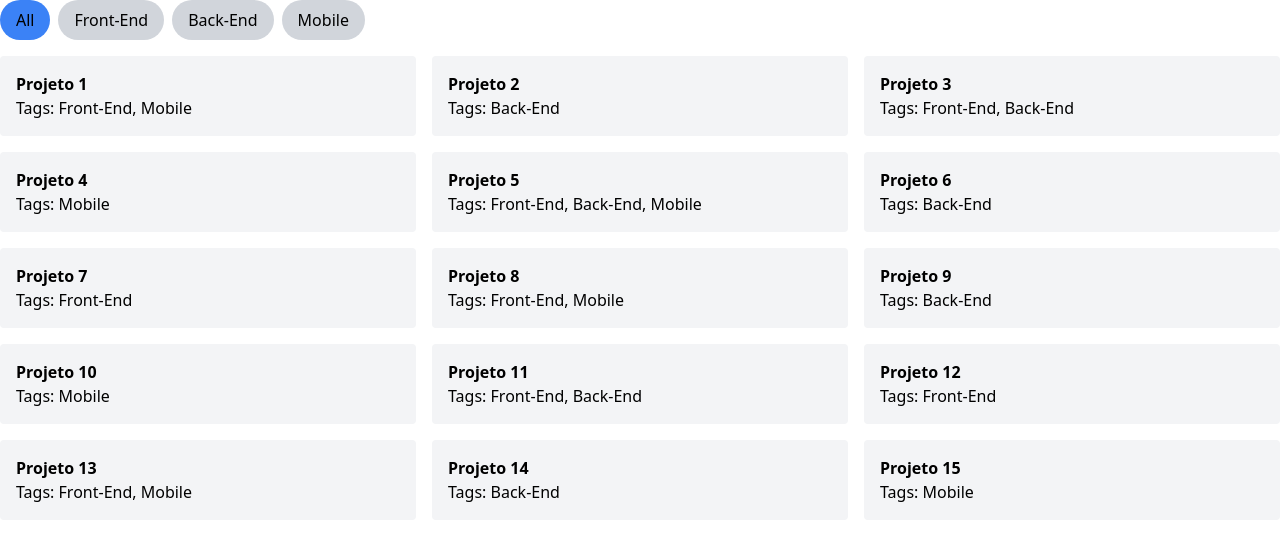
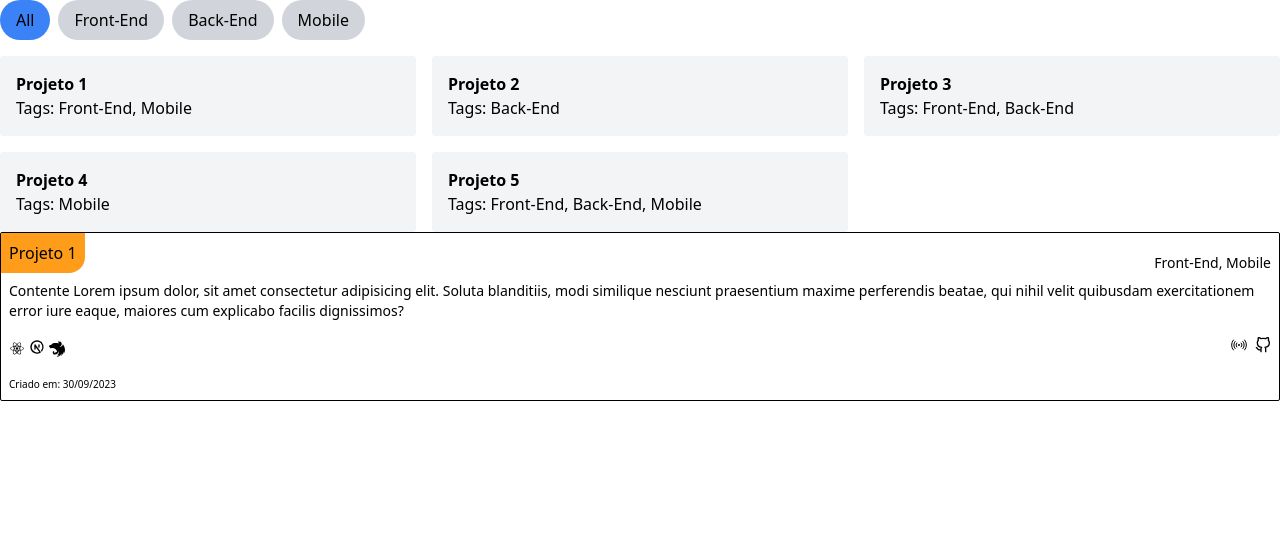
Before and after one commit to ViitorAugusto/PortfolioDesign, a Next.js app in the folder portfolio/: page /components/Main/SideRight/FilterProjects in a window 1280 px wide. Shown: the top 540 px of the page. Built offline with nearby package versions, Linux system fonts and the light colour scheme.

Commit message:
created cardProject

```diff
--- a/portfolio/pages/components/Main/SideRight/FilterProjects.tsx
+++ b/portfolio/pages/components/Main/SideRight/FilterProjects.tsx
@@ -1,4 +1,5 @@
 import { useState } from "react";
+import { ProjectCard } from "./ProjectCard";
 
 const projectsData = [
   {
@@ -26,132 +27,51 @@ const projectsData = [
     title: "Projeto 5",
     tags: ["Front-End", "Back-End", "Mobile"],
   },
-  {
-    id: 6,
-    title: "Projeto 6",
-    tags: ["Back-End"],
-  },
-  {
-    id: 7,
-    title: "Projeto 7",
-    tags: ["Front-End"],
-  },
-  {
-    id: 8,
-    title: "Projeto 8",
-    tags: ["Front-End", "Mobile"],
-  },
-  {
-    id: 9,
-    title: "Projeto 9",
-    tags: ["Back-End"],
-  },
-  {
-    id: 10,
-    title: "Projeto 10",
-    tags: ["Mobile"],
-  },
-  {
-    id: 11,
-    title: "Projeto 11",
-    tags: ["Front-End", "Back-End"],
-  },
-  {
-    id: 12,
-    title: "Projeto 12",
-    tags: ["Front-End"],
-  },
-  {
-    id: 13,
-    title: "Projeto 13",
-    tags: ["Front-End", "Mobile"],
-  },
-  {
-    id: 14,
-    title: "Projeto 14",
-    tags: ["Back-End"],
-  },
-  {
-    id: 15,
-    title: "Projeto 15",
-    tags: ["Mobile"],
-  },
-  // Adicione mais projetos com diferentes rótulos, se necessário
 ];
 
-
 export default function Projects() {
-  const [selectedTags, setSelectedTags] = useState(["All"]);
+  const [selectedTag, setSelectedTag] = useState("All");
 
   const handleTagClick = (tag: string) => {
-    if (tag === "All") {
-      setSelectedTags(["All"]);
-    } else {
-      setSelectedTags((prevTags) => {
-        if (prevTags.includes(tag)) {
-          return prevTags.filter((t) => t !== tag);
-        } else {
-          return [...prevTags, tag];
-        }
-      });
-    }
+    setSelectedTag(tag);
   };
 
-
-
   const filteredProjects =
-    selectedTags.includes("All")
+    selectedTag === "All"
       ? projectsData
-      : projectsData.filter((project) =>
-          project.tags.some((tag) => selectedTags.includes(tag))
-        );
-
+      : projectsData.filter((project) => project.tags.includes(selectedTag));
 
   return (
     <div>
       <div className="flex gap-2">
+        {["All", "Front-End", "Back-End", "Mobile"].map((tag) => (
         <button
-          className={`${
-            selectedTags.includes("All") ? "bg-blue-500" : "bg-gray-300"
-          } px-4 py-2 rounded-full`}
-          onClick={() => handleTagClick("All")}
-        >
-          All
-        </button>
-        <button
-          className={`${
-            selectedTags.includes("Front-End") ? "bg-blue-500" : "bg-gray-300"
-          } px-4 py-2 rounded-full`}
-          onClick={() => handleTagClick("Front-End")}
-        >
-          Front-End
-        </button>
-        <button
-          className={`${
-            selectedTags.includes("Back-End") ? "bg-blue-500" : "bg-gray-300"
-          } px-4 py-2 rounded-full`}
-          onClick={() => handleTagClick("Back-End")}
-        >
-          Back-End
-        </button>
-        <button
-          className={`${
-            selectedTags.includes("Mobile") ? "bg-blue-500" : "bg-gray-300"
-          } px-4 py-2 rounded-full`}
-          onClick={() => handleTagClick("Mobile")}
-        >
-          Mobile
-        </button>
+        key={tag}
+        className={`px-4 py-2 rounded-full transition-colors duration-500 ease-in-out ${
+          selectedTag === tag
+            ? "bg-blue-500 hover:bg-blue-600"
+            : "bg-gray-300 hover:bg-gray-400"
+        }`}
+        onClick={() => handleTagClick(tag)}
+      >
+        {tag}
+      </button>
+        ))}
       </div>
 
       <div className="grid grid-cols-3 gap-4 mt-4">
-        {filteredProjects.map((project, index) => (
-          <div key={index} className="bg-gray-100 p-4 rounded">
+      {filteredProjects.map((project) => (
+          <div
+            key={project.id}
+            className="bg-gray-100 p-4 rounded transition-transform duration-300 ease-in-out transform hover:scale-105"
+          >
             <h3 className="font-semibold">{project.title}</h3>
             <p>Tags: {project.tags.join(", ")}</p>
           </div>
         ))}
       </div>
+
+      <ProjectCard />
     </div>
   );
 }
--- a/portfolio/pages/components/Main/SideRight/MainContentRight.tsx
+++ b/portfolio/pages/components/Main/SideRight/MainContentRight.tsx
@@ -11,7 +11,7 @@ import { AiOutlineHome } from "react-icons/ai";
 import { TbNotes } from "react-icons/tb";
 import { AboutMe } from "./AboutMe";
 import { Resume } from "./Resume";
-import ProjectList from "./WorksProjects";
+import ProjectList from "./ProjectCard";
 import Projects from "./FilterProjects";
 
 
--- /dev/null
+++ b/portfolio/pages/components/Main/SideRight/ProjectCard.tsx
@@ -0,0 +1,70 @@
+import { BiLogoReact } from "react-icons/bi";
+import { FiGithub } from "react-icons/fi";
+import { IoRadioOutline } from "react-icons/io5";
+import { TbBrandNextjs } from "react-icons/tb";
+import { SiNestjs } from "react-icons/si";
+import { Tooltip } from "@material-tailwind/react";
+
+
+export const IconTooltip = ({ text, children }:any) => {
+  return (
+    <Tooltip text={text}>
+      <div className="inline-block">{children}</div>
+    </Tooltip>
+  );
+};
+
+export const ProjectCard = () => {
+  return (
+    <>
+      <div className="border border-black rounded-sm">
+        {/*  TODO: ver se vai ficar bom mobile e web as tags (front,back,mobile) */}
+        <div className="flex justify-between ">
+          <h2 className="bg-primary rounded-br-2xl p-2 ">Projeto 1</h2>
+          <p className="flex self-end mr-2 text-sm">Front-End, Mobile</p>
+        </div>
+
+        <div className="p-2">
+          <p className="text-sm ">
+            Contente Lorem ipsum dolor, sit amet consectetur adipisicing elit.
+            Soluta blanditiis, modi similique nesciunt praesentium maxime
+            perferendis beatae, qui nihil velit quibusdam exercitationem error
+            iure eaque, maiores cum explicabo facilis dignissimos?
+          </p>
+        </div>
+
+        <div className="flex justify-between p-2">
+          <div>
+            <ul className="flex items-center gap-1">
+              <li>
+                <BiLogoReact />
+              </li>
+              <li>
+              <IconTooltip text="Next.js">
+                  <TbBrandNextjs />
+                </IconTooltip>
+              </li>
+              <li>
+                <SiNestjs />
+              </li>
+            </ul>
+          </div>
+          <div>
+            <ul className="flex gap-2">
+              <li>
+                <IoRadioOutline />
+              </li>
+              <li>
+                <FiGithub />
+              </li>
+            </ul>
+          </div>
+        </div>
+
+        <div className="p-2">
+          <p className="text-2xs">Criado em: 30/09/2023</p>
+        </div>
+      </div>
+    </>
+  );
+};
--- a/portfolio/pages/components/Main/SideRight/WorksProjects.tsx
+++ /dev/null
@@ -1,51 +0,0 @@
-import { useState } from "react";
-import ProjectFilter from "./FilterProjects";
-
-
-
-const ProjectList = ({ projects }: any) => {
-
-  const [filteredProjects, setFilteredProjects] = useState(projects);
-  const projects = [
-    {
-      id: 1,
-      title: "Projeto 1",
-      category: "Front-End",
-      // Outras informações do projeto
-    },
-    {
-      id: 2,
-      title: "Projeto 2",
-      category: "Back-End",
-      // Outras informações do projeto
-    },
-    // Outros projetos
-  ];
-  const handleFilterChange = (category:any) => {
-    if (category === "All") {
-      setFilteredProjects(projects);
-    } else {
-      const filtered = projects.filter((project:any) => project.category === category);
-      setFilteredProjects(filtered);
-    }
-  };
-
-  return (
-    <div>
-      <ProjectFilter
-        categories={["All", "Front-End", "Back-End", "Mobile"]}
-        onFilterChange={handleFilterChange}
-      />
-      <div className="grid grid-cols-3 gap-4">
-        {filteredProjects.map((project:any) => (
-          <div key={project.id} className="bg-gray-200 p-4 rounded">
-            <h3>{project.title}</h3>
-            {/* Outras informações do projeto */}
-          </div>
-        ))}
-      </div>
-    </div>
-  );
-};
-
-export default ProjectList;
--- a/portfolio/tailwind.config.ts
+++ b/portfolio/tailwind.config.ts
@@ -29,6 +29,9 @@ const config: Config = {
       }, spacing: {
         '0.5': '0.125rem',
       },
+      fontSize: {
+        '2xs': '.625rem',
+      }
     },
   },
   plugins: [],
```
Also changed, not shown: portfolio/styles/globals.css (+10 -0 lines).
